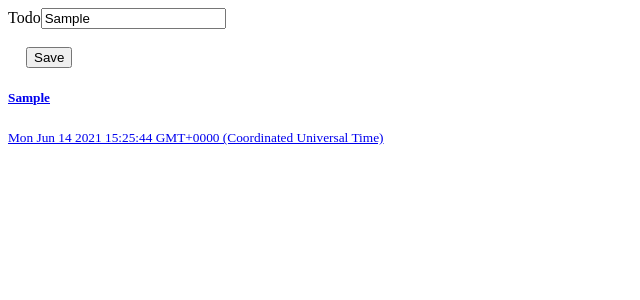
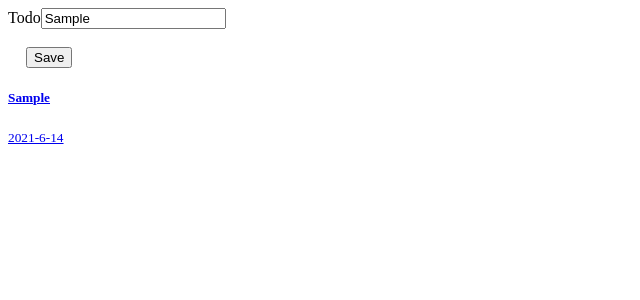
Before and after one commit to ItsTheSanchari/todo-app, a Vue app: page / in a window 1280 px wide. Both pictures are taken after typing "Sample" into the empty fields and a click on the button "Save". Shown: the top 300 px of the page, without its empty margins (0-640 px from the left). Built offline with nearby package versions, Linux system fonts and the light colour scheme; the HTML template or start-up script is replaced by a standard one.

Commit message:
modified the date

```diff
--- a/src/App.vue
+++ b/src/App.vue
@@ -27,7 +27,7 @@
             <a href="#" class="list-group-item list-group-item-action">
               <div class="d-flex w-100 justify-content-between">
                 <h5 class="mb-1">{{ eachtodo.details  }}</h5>
-                <small>{{ eachtodo.created_at }}</small>
+                <small>{{ getDate(eachtodo.created_at) }}</small>
               </div>
             </a>
           </div>
@@ -63,7 +63,15 @@ export default defineComponent({
         created_at: new Date()
       };
       this.alltodos.push(this.newTodo);
+    },
+    getDate(unprocessedDate: Date) : string {
+      let properDate = unprocessedDate.getFullYear()+'-'+(unprocessedDate.getMonth()+1)+'-'+unprocessedDate.getDate();
+      return properDate
     }
+
+  },
+  computed:{
+
   }
 });
 </script>
```
